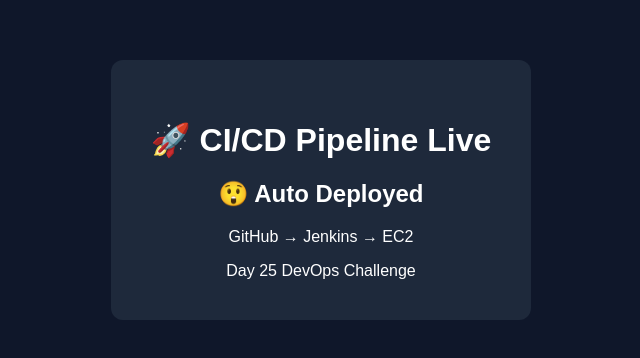
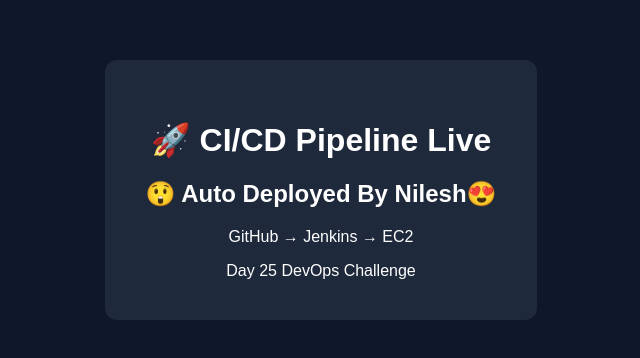
Before and after one commit to Nilesh-Kasurde/cicd-ui-app, a website: page public/index.html in a window 1280 px wide. Shown: the part 218-576 px from the top of the page, without its empty margins (319-959 px from the left). Drawn offline with Linux system fonts and the light colour scheme.

Commit message:
Test Automation

```diff
--- a/public/index.html
+++ b/public/index.html
@@ -7,7 +7,7 @@
 <body>
   <div class="card">
     <h1>🚀 CI/CD Pipeline Live</h1>
-    <h2> 😲 Auto Deployed </h2>
+    <h2> 😲 Auto Deployed By Nilesh😍 </h2>
     <p>GitHub → Jenkins → EC2</p>
     <span>Day 25 DevOps Challenge</span>
   </div>
```
